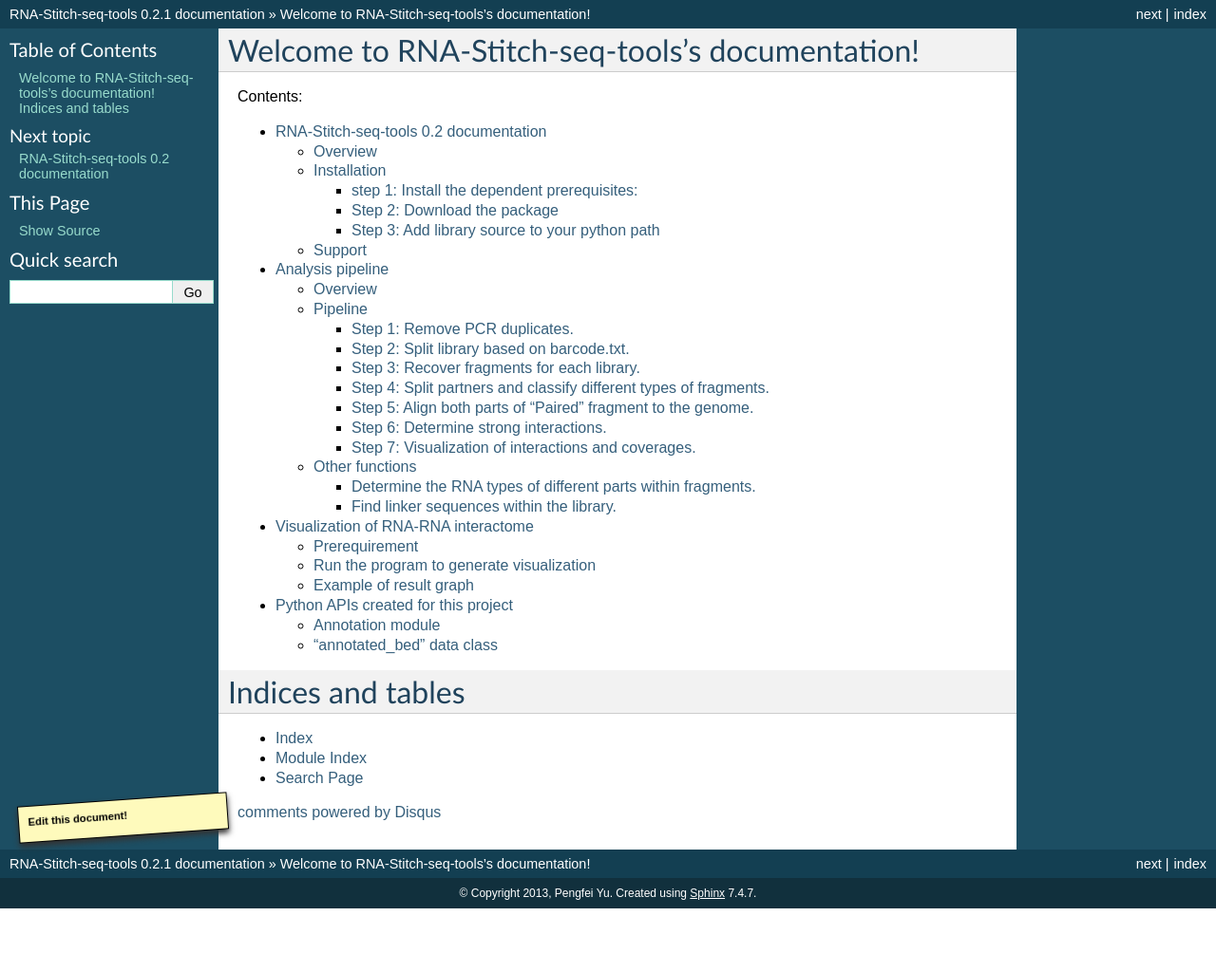
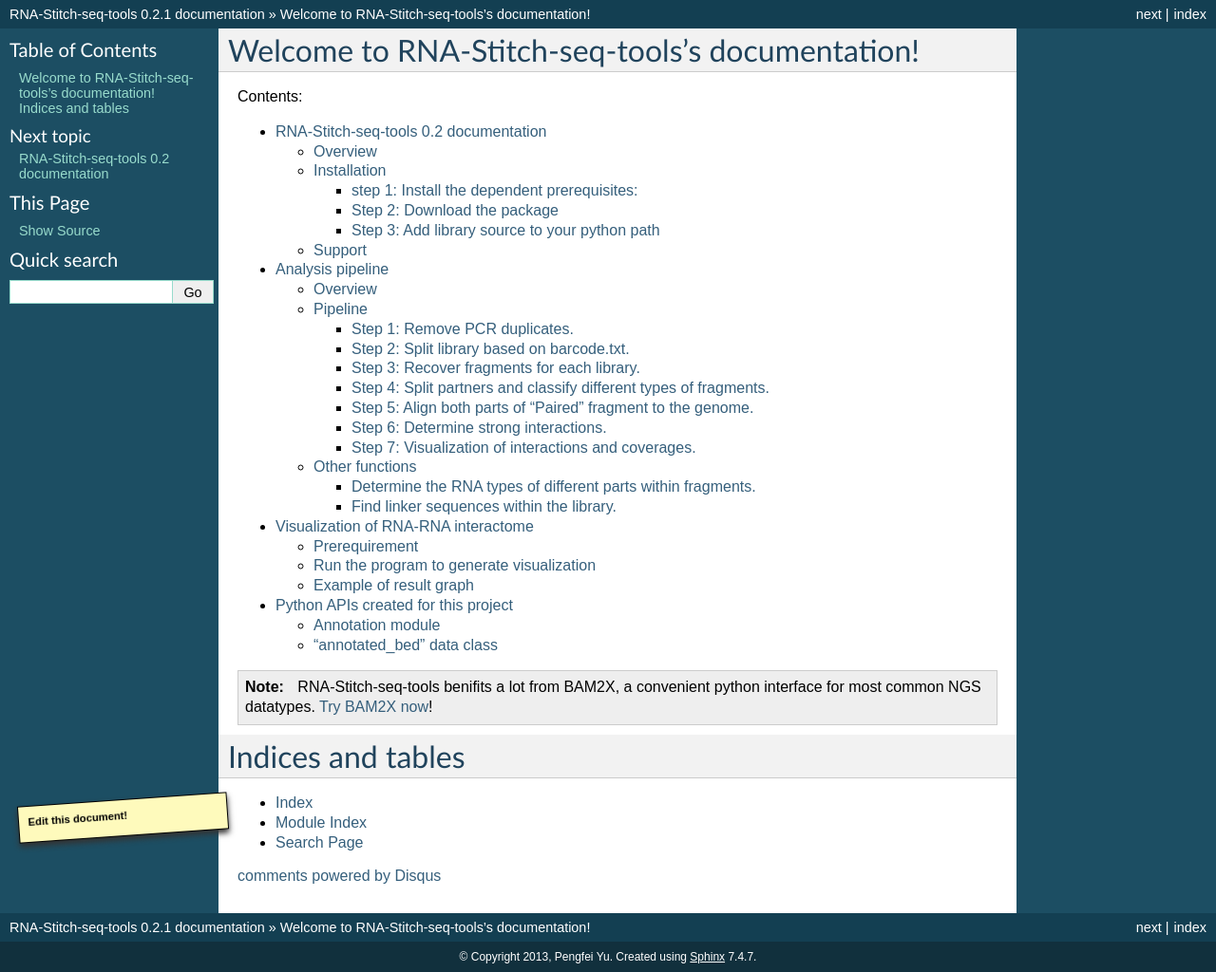
Before and after one commit to yu68/RNA-Hi-C, a Sphinx documentation site: the page built from doc/source/index.rst, in a window 1280 px wide. Shown: the whole page at 95% size. Built offline with Sphinx 7.4.7, drawn with Linux system fonts in a browser that asks for light colours; formulas are drawn with MathJax 3; comment, search, counter and statistics services are not loaded; before the commit the page ends 957 px from its top, so only the background shows below that.

Commit message:
Ads for BAM2x

```diff
--- a/doc/source/index.rst
+++ b/doc/source/index.rst
@@ -20,6 +20,10 @@ Contents:
    Other_api.rst
 
 
+.. note::
+
+   RNA-Stitch-seq-tools benifits a lot from BAM2X, a convenient python interface for most common NGS datatypes. `Try BAM2X now <http://bam2xwiki.appspot.com/>`_!
+
 Indices and tables
 ==================
 
```
